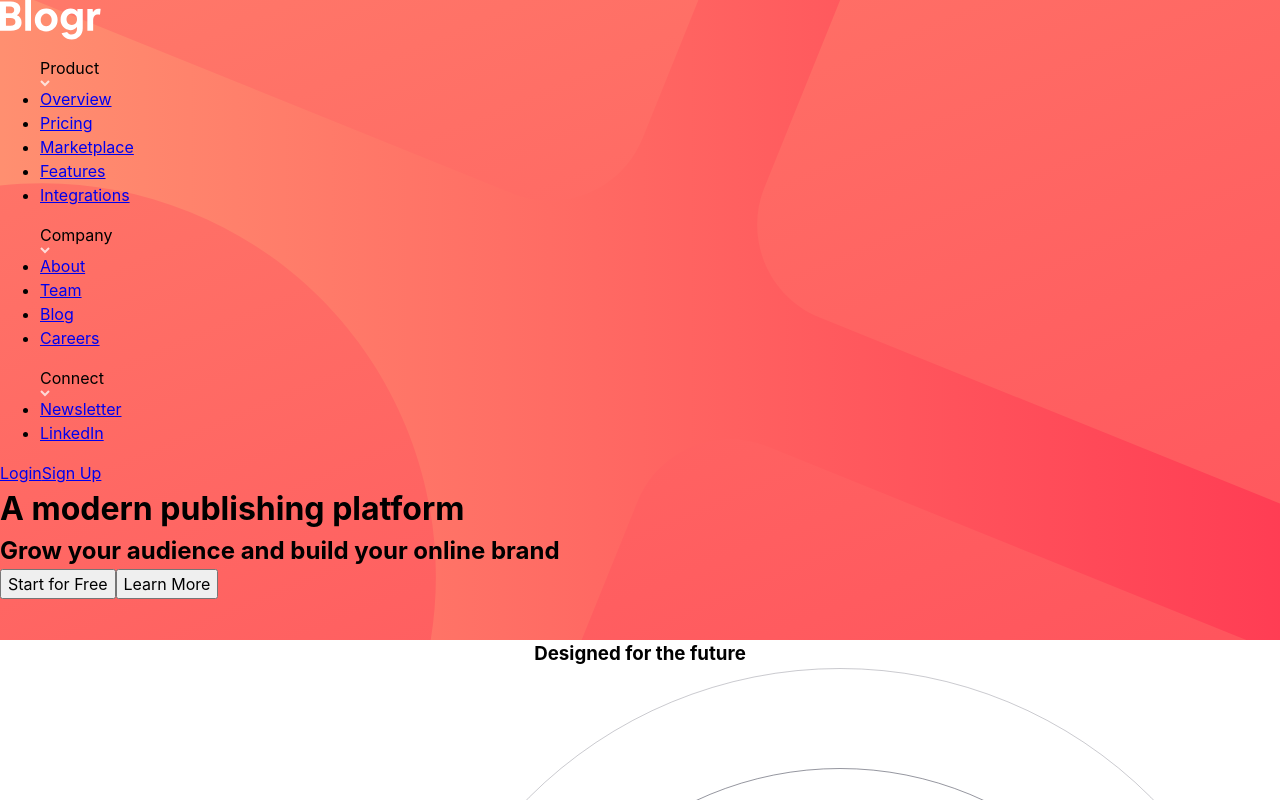
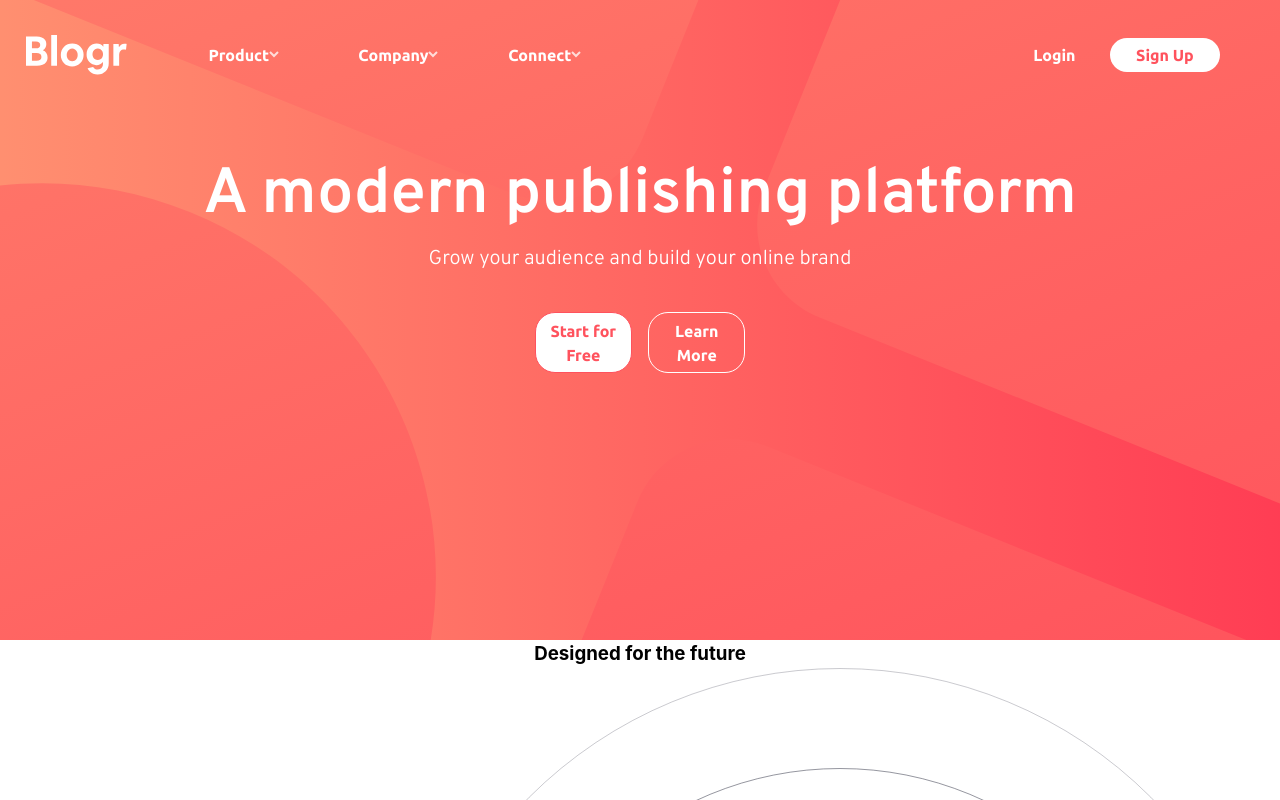
Before and after one commit to DeeDowns/blogr-landing-page, a React (Create React App) app in the folder blogr-landing-page/: page / in a window 1280 px wide. Shown: the top 800 px of the page. Built offline with nearby package versions, Linux system fonts and the light colour scheme.

Commit message:
add styling to header

```diff
--- a/blogr-landing-page/src/components/Header.css
+++ b/blogr-landing-page/src/components/Header.css
@@ -1,12 +1,144 @@
 header {
     background-image: linear-gradient(to right, hsl(13, 100%, 72%), hsl(353, 100%, 62%));
     height: 80vh;
-    width: 100%
+    width: 100%;
+    display: flex;
+    flex-direction: column;
+    justify-content: center;
+    align-items: center;
+    color:  hsl(0, 0%, 100%);
+    font-family: 'Ubuntu', sans-serif;
+    font-weight: bolder;
 }
 
 .intro-div {
     background: url(../images/bg-pattern-intro.svg) no-repeat fixed center ;
     height: 80vh;
     width: 100%
+}
 
+nav {
+    display: flex;
+    flex-direction: row;
+    justify-content: flex-start;
+    align-items: center;
+    margin: 2%;
 }
+
+.dropdowns {
+    display: flex;
+    flex-direction: row;
+    justify-content: space-evenly;
+    align-items: center;
+    width: 40%;
+}
+
+.dropdowns ul {
+    display: flex;
+    flex-direction: row;
+    justify-content: space-evenly;
+    align-items: center;
+    list-style: none;
+    width: 22%;
+}
+
+.dropdowns ul:hover {
+    text-decoration: underline;
+    cursor: pointer;
+}
+
+li {
+    display: none;
+}
+
+.dropdowns li a {
+    text-decoration: none;
+}
+
+nav .login-signup {
+    width: 20%;
+    margin-left: 30%;
+    display: flex;
+    justify-content: space-evenly;
+    padding: 1%;
+}
+
+nav .login-signup a {
+    width: 50%;
+    text-align: center;
+    text-decoration: none;
+    color: inherit;
+    border-radius: 20px;
+    padding: 2.2%;
+}
+
+nav .login-signup a:last-child{
+   background-color:  hsl(0, 0%, 100%);
+   color: hsl(356, 100%, 66%)
+}
+
+nav .login-signup a:hover {
+    background-color:hsl(355, 100%, 74%);
+    color: hsl(0, 0%, 100%);
+}
+
+
+.intro-div .description {
+    display: flex;
+    flex-direction: column;
+    justify-content: center;
+    align-content: center;
+    margin-top: 5%;
+    text-align: center;
+}
+
+.description h1 {
+    font-family: 'Overpass', sans-serif;
+    font-size: 64px;
+}
+
+.description h2 {
+    font-family: 'Overpass', sans-serif;
+    font-size: 20px;
+    font-weight: lighter;
+}
+
+.description .button-group {
+    margin: 0 auto;
+    width: 25%;
+    display: flex;
+    justify-content: space-evenly;
+    padding: 3%;
+}
+
+.button-group button {
+    width: 40%;
+    padding: 2.2%;
+    border-radius: 20px;
+    border: 1px solid hsl(356, 100%, 66%);
+    background-color: hsl(0, 0%, 100%);
+    color: hsl(356, 100%, 66%)
+}
+
+.button-group button:hover {
+    background-color:hsl(355, 100%, 74%);
+    color: hsl(0, 0%, 100%);
+    border: none;
+    cursor: pointer;
+}
+
+.button-group button:last-child {
+    width: 40%;
+    padding: 2.2%;
+    border-radius: 20px;
+    border: 1px solid hsl(0, 0%, 100%);
+    color:hsl(0, 0%, 100%);
+    background-color: transparent
+}
+
+.button-group button:last-child:hover {
+    background-color:hsl(0, 0%, 100%);
+    color: hsl(355, 100%, 74%);
+    border: none;
+    cursor: pointer;
+}
```
